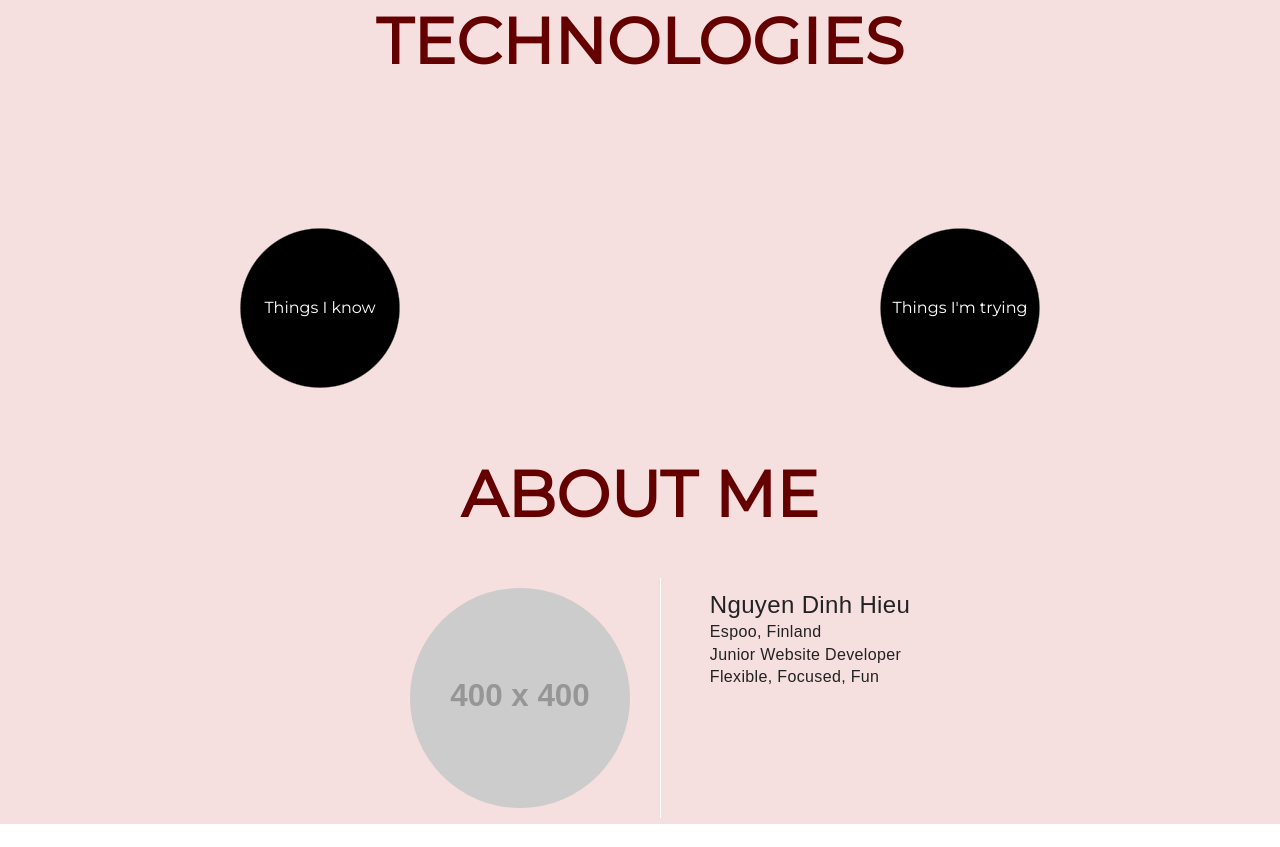
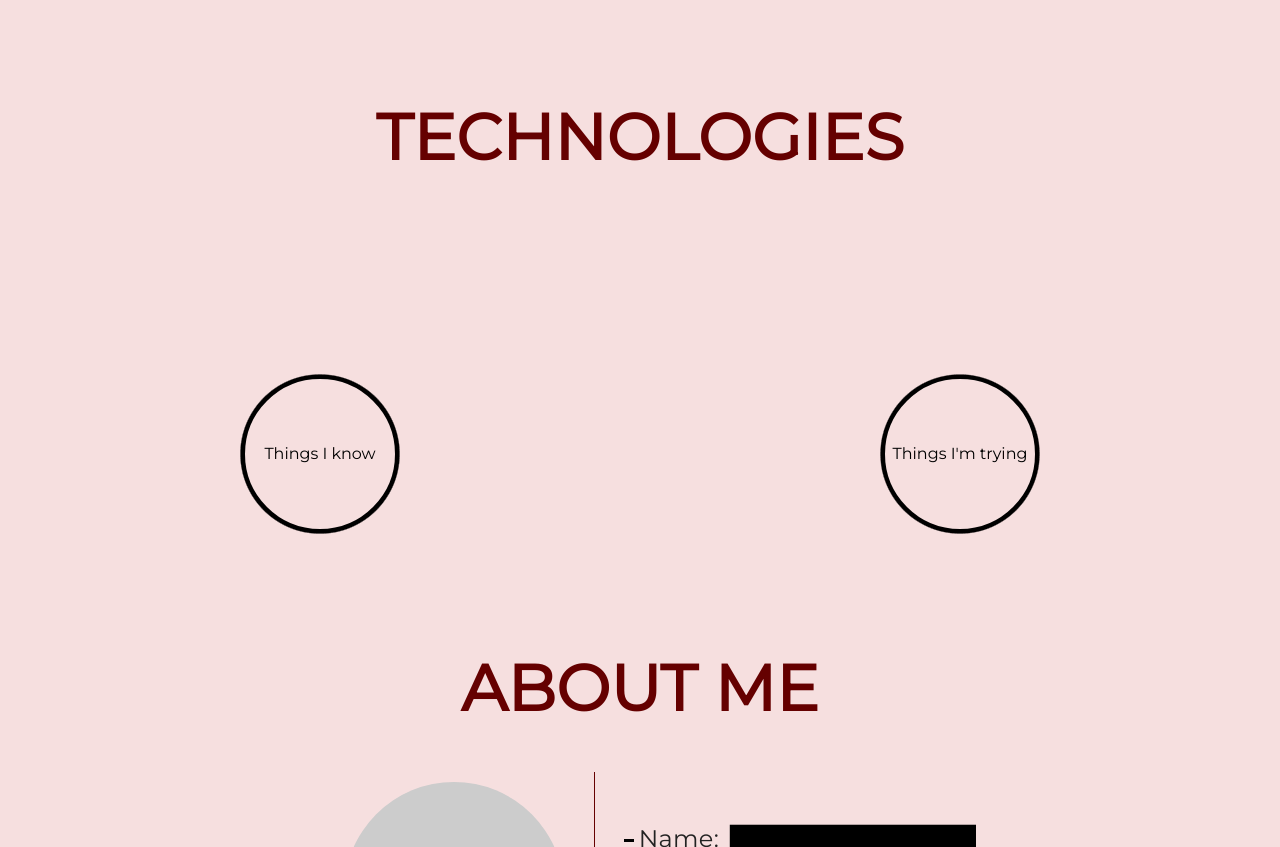
Before and after one commit to shelune/portfolio_2, a website: page app/index.html in a window 1280 px wide. Shown: the part 1953-2800 px from the top of the page. Before the commit the page ends 2777 px from the top, so only its background shows below. Drawn offline with nearby package versions, Linux system fonts and the light colour scheme; placeholder pictures from the web are drawn by us; a web font is replaced by a local one.

Commit message:
adding styles and fancies to section 3

```diff
--- a/app/css/main.css
+++ b/app/css/main.css
@@ -148,9 +148,8 @@ body {
 
 .section {
     height: 100%;
-    position: relative;
     background: rgb(246, 223, 223);
-    padding-top: 2em;
+    padding-top: 80px;
 }
 
 /* ==========================================================================
@@ -478,7 +477,7 @@ li.featured:hover {
 .skill-menu {
     width: 300px;
     height: 200px;
-    margin: 0 auto 100px;
+    margin: 50px auto 100px;
     position: relative;
     -webkit-filter: url("../assets/filters.svg#goo");
     filter: url('../assets/filters.svg#goo');
@@ -536,7 +535,7 @@ li.featured:hover {
 }
 
 .skill-item-bounce {
-    background: rgba(15, 0, 0, 0.5);
+    background: rgb(15, 0, 0);
     position: absolute;
     top: 0;
     left: 0;
@@ -567,18 +566,19 @@ li.featured:hover {
 }
 
 .skill-item__button {
-    background: rgba(213, 177, 176, 0.8);
+    background: rgb(213, 177, 176);
 }
 
 .menu-toggle {
     position: absolute;
     top: 0;
     left: 0;
-    background: rgb(0, 0, 0);
+    background: rgb(246, 223, 223);
+    border: 5px solid #000;
 }
 
 .menu-toggle__content {
-  color: #fff;
+  color: #000;
   font-family: 'Montserrat', sans-serif;
   font-weight: 400;
   transition: opacity ease 0.3s;
@@ -713,9 +713,9 @@ li.featured:hover {
    ========================================================================== */
 
 .section-3 .section-content {
-
   display: flex;
   justify-content: center;
+  align-items: center;
 }
 
 .avatar {
@@ -728,12 +728,117 @@ li.featured:hover {
   width: 1px;
   height: calc(100% + 20px);
   transform: translate(30px ,-10px);
-  background: #fff;
+  background: rgb(101, 0, 0);
+}
+
+/*
+*  Personal Info Part
+*/
+
+.info-list {
+  font-family: 'Montserrat', sans-serif;
+  padding-left: 20px;
 }
 
 .info-list li:first-child {
   font-size: 1.5em;
 }
+
+.list__text {
+  position: relative;
+  display: block;
+  overflow: hidden;
+  padding: 0 15px;
+}
+
+.list__text::before {
+  position: absolute;
+  content: '';
+  width: 10px;
+  height: 3px;
+  top: 50%;
+  left: 0;
+  background: #000;
+  transition: all 0.3s 0.1s cubic-bezier(.58,.14,.32,.81);
+}
+
+.list__text::after {
+  position: absolute;
+  content: '';
+  width: 100%;
+  height: 60%;
+  transform: translate(50%, -50%);
+  top: 50%;
+  right: 0;
+  background: #000;
+  transition: all 0.25s 0.1s cubic-bezier(.58,.14,.32,.81);
+}
+
+.text--name::after {
+  transform: translate(30%, -50%);
+  height: 85%;
+}
+
+.text--loc::after {
+  transform: translate(30%, -50%);
+}
+
+.text--job::after, .text--char::after {
+  transform: translate(40%, -50%);
+}
+
+.list__text:hover::before {
+  width: 100%;
+  transform: translateX(97.5%);
+}
+
+.list__text:hover::after {
+  opacity: 0;
+  visibility: hidden;
+}
+
+.list__text span {
+  opacity: 0.5;
+  position: relative;
+  overflow: hidden;
+  transition: all 0.3s 0.5s ease;
+  float: right;
+}
+
+.list__text:hover span {
+  color: rgb(101, 0, 0);
+  opacity: 1;
+}
+
+.list__text span::before, .list__text span::after {
+  position: absolute;
+  content: '';
+  left: 0;
+  height: 50%;
+  width: 100%;
+  background: rgb(246, 223, 223);
+  transition: transform 0.5s 0.4s cubic-bezier(.58,.14,.32,.81);
+}
+
+.list__text span::before {
+  top: 0;
+}
+
+.list__text span::after {
+  bottom: 0;
+}
+
+.list__text:hover span::before {
+  transform: translateY(-100px);
+}
+
+.list__text:hover span::after {
+  transform: translateY(100px);
+}
+
+/*
+*  Personal Info Part Ends
+*/
 
 .avatar img {
   width: 220px;
@@ -742,7 +847,14 @@ li.featured:hover {
   object-fit: contain;
 }
 
-
+.modal-box__trigger {
+  margin-left: 20px;
+  outline: none;
+  border: 0;
+  background: rgb(0, 0, 0);
+  color: #fff;
+  padding: 8px 16px;
+}
 
 
 
--- a/app/index.html
+++ b/app/index.html
@@ -168,7 +168,7 @@
                                     </li>
                                 </ul>
                                 <button class="menu-toggle">
-                                    <img src="img/magic-wand-w.svg" alt="" class="menu-toggle-icon">
+                                    <img src="img/magic-wand.svg" alt="" class="menu-toggle-icon">
                                     <span class="menu-toggle__content">Things I know</span>
                                 </button>
                             </div>
@@ -203,7 +203,7 @@
                                     </li>
                                 </ul>
                                 <button class="menu-toggle">
-                                    <img src="img/magic-wand-w.svg" alt="" class="menu-toggle-icon">
+                                    <img src="img/magic-wand.svg" alt="" class="menu-toggle-icon">
                                     <span class="menu-toggle__content">Things I'm trying</span>
                                 </button>
                             </div>
@@ -218,11 +218,12 @@
                     </figure>
                     <div class="section-content__text">
                       <ul class="info-list">
-                        <li><span class="list__text">Nguyen Dinh Hieu</span></li>
-                        <li><span class="list__text">Espoo, Finland</span></li>
-                        <li><span class="list__text">Junior Website Developer</span></li>
-                        <li><span class="list__text">Flexible, Focused, Fun</span></li>
+                        <li><span class="list__text text--name">Name: <span>&nbsp; Nguyen Dinh Hieu</span></span></li>
+                        <li><span class="list__text text--loc">Location: <span>Espoo, Finland</span></span></li>
+                        <li><span class="list__text text--job">Occupation: <span>Jr. Website Developer</span></span></li>
+                        <li><span class="list__text text--char">Character: <span>Flexible, Focused, Fun</span></span></li>
                       </ul>
+                      <button class="modal-box__trigger">Say Hi!</button>
                     </div>
                   </div>
                 </div>
```
